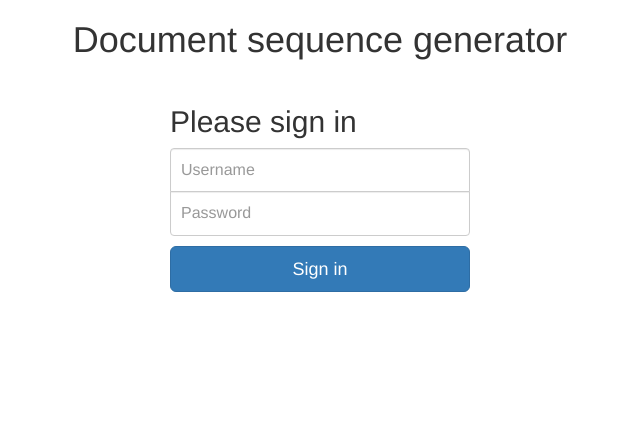
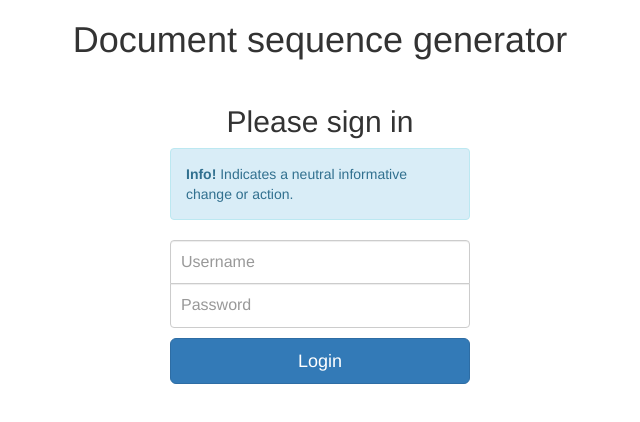
Before and after one commit to brama051/epic-frontend, an Angular app: page / in a window 1280 px wide. Shown: the top 422 px of the page, without its empty margins (320-960 px from the left). Built offline with nearby package versions, Linux system fonts and the light colour scheme.

Commit message:
Minor styling changes and message alert added.

```diff
--- a/src/app/login/login.component.html
+++ b/src/app/login/login.component.html
@@ -1,13 +1,16 @@
 <div class="container">
 
   <form class="form-signin">
-    <h2 class="form-signin-heading">Please sign in</h2>
+    <h2 class="form-signin-heading text-center">Please sign in</h2>
+    <div class="alert alert-info">
+      <strong>Info!</strong> Indicates a neutral informative change or action.
+    </div>
     <label for="inputUsername" class="sr-only">Username</label>
     <input type="text" id="inputUsername" class="form-control" placeholder="Username">
     <label for="inputPassword" class="sr-only">Password</label>
     <input type="password" id="inputPassword" class="form-control" placeholder="Password">
 
-    <button class="btn btn-lg btn-primary btn-block" type="submit">Sign in</button>
+    <button class="btn btn-lg btn-primary btn-block" type="submit">Login</button>
   </form>
 
 </div> <!-- /container -->
```
